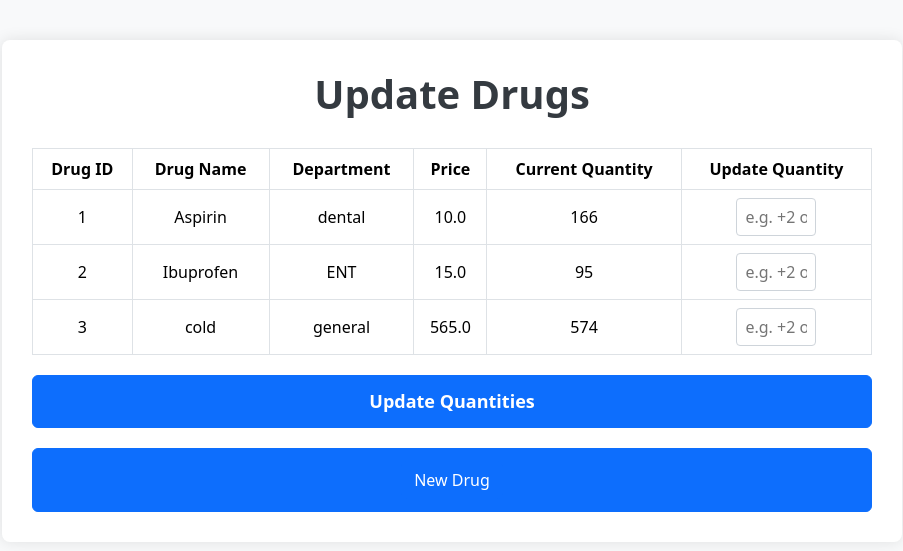
After one commit to vishnu2006034/healthcare, a Flask app: page /updatedrugs in a window 1280 px wide. The commit adds this page. Shown: the top 551 px of the page, without its empty margins (188-1091 px from the left). Run offline with Flask 3, Linux system fonts and the light colour scheme.

Commit message:
drug selcting and updating done

```diff
--- a/app.py
+++ b/app.py
@@ -311,60 +311,76 @@ def drugsreg():
 
 @app.route('/selectdrug', methods=['GET', 'POST'])
 def selectdrug():
-    patient_id = request.args.get('patient_id')
-    drugs = Drugs.query.all()
     if request.method == 'POST':
+        patient_id = request.form.get('patient_id')
+        if not patient_id:
+            flash('Patient ID is required to select drugs.', 'error')
+            return redirect(url_for('medp'))
+        drugs = Drugs.query.all()
         for drug in drugs:
             key = f'quantity_{drug.id}'
             input_value = request.form.get(key, '').strip()
             if input_value:
                 try:
                     if input_value.startswith('+'):
-                        change=int(input_value[1:])
-                        drug.quantity+=change
+                        change = int(input_value[1:])
+                        drug.quantity += change
                     elif input_value.startswith('-'):
                         change = int(input_value[1:])
                         drug.quantity -= change
                     else:
                         drug.quantity = int(input_value)
                 except:
-                    flash('invalid input')
+                    flash('Invalid input for drug quantity.')
+        selected_drugs = request.form.getlist('selected_drugs')
+        if not selected_drugs:
+            flash('Please select at least one drug.', 'error')
+            return redirect(url_for('selectdrug', patient_id=patient_id))
+        try:
+            for drug_id in selected_drugs:
+                drug_history = DrugsHistory(patient_id=patient_id, drugs_id=int(drug_id))
+                db.session.add(drug_history)
+            db.session.commit()
+            flash('Selected drugs added to history successfully.', 'success')
+        except Exception as e:
+            db.session.rollback()
+            flash(f'Error adding drugs to history: {str(e)}', 'error')
+        return redirect(url_for('selectdrug', patient_id=patient_id))
+    else:
+        patient_id = request.args.get('patient_id')
+        if not patient_id:
+            flash('Patient ID is required to select drugs.', 'error')
+            return redirect(url_for('medp'))
+        drug1 = Drugs.query.all()
+        patient = Patient.query.all()
+        return render_template('selectdrug.html', drugs=drug1, patients=patient, patient_id=patient_id)
+
+@app.route('/updatedrugs', methods=['GET', 'POST'])
+def updatedrugs():
+    if request.method == 'POST':
+        drugs = Drugs.query.all()
+        for drug in drugs:
+            key = f'quantity_{drug.id}'
+            input_value = request.form.get(key, '').strip()
+            if input_value:
+                try:
+                    if input_value.startswith('+'):
+                        change = int(input_value[1:])
+                        drug.quantity += change
+                    elif input_value.startswith('-'):
+                        change = int(input_value[1:])
+                        drug.quantity -= change
+                    else:
+                        drug.quantity = int(input_value)
+                except:
+                    flash('Invalid input for drug quantity.')
         db.session.commit()
-        return redirect(url_for('selectdrug'))
-    drug1=Drugs.query.all()
-    patient=Patient.query.all()
+        flash('Drug quantities updated successfully.', 'success')
+        return redirect(url_for('updatedrugs'))
+    else:
+        drug1 = Drugs.query.all()
+        return render_template('updatedrugs.html', drugs=drug1)
 
-    return render_template('selectdrug.html', drugs=drug1, patients=patient, patient_id=patient_id)
-
-from flask_login import login_required, current_user
-
-@app.route('/add_drugs_history', methods=['POST'])
-@login_required
-def add_drugs_history():
-    patient_id = request.form.get('patient_id')
-    selected_drugs = request.form.getlist('selected_drugs')
-    print(f"Received patient_id: {patient_id}")
-    print(f"Received selected_drugs: {selected_drugs}")
-    if not patient_id:
-        flash('Please select a patient.', 'error')
-        return redirect(url_for('selectdrug'))
-    if not selected_drugs:
-        flash('Please select at least one drug.', 'error')
-        return redirect(url_for('selectdrug'))
-    try:
-        # Add entries to DrugsHistory for each selected drug
-        for drug_id in selected_drugs:
-            drug_history = DrugsHistory(patient_id=patient_id, drugs_id=int(drug_id))
-            db.session.add(drug_history)
-            print(f"Added DrugsHistory for drug_id: {drug_id}")
-
-        db.session.commit()
-        flash('Selected drugs added to history successfully.', 'success')
-    except Exception as e:
-        db.session.rollback()
-        print(f"Exception occurred: {str(e)}")
-        flash(f'Error adding drugs to history: {str(e)}', 'error')
-    return redirect(url_for('selectdrug'))
 
 
 @app.route("/logout")
--- a/templates/medpage.html
+++ b/templates/medpage.html
@@ -36,9 +36,12 @@
 </head>
 
 <body>
+    <!-- Removed the Drug button as it requires patient_id to function properly -->
+
     <div class="button-container">
-        <a href="{{ url_for('selectdrug') }}" class="custom-button">Drug</a>
+        <a href="{{ url_for('updatedrugs') }}" class="custom-button">Drug</a>
     </div>
+
     <div class="container-fluid p-4">
         <table class="table table-bordered align-middle shadow-sm">
             <thead class="table-light">
--- /dev/null
+++ b/templates/updatedrugs.html
@@ -0,0 +1,110 @@
+<!DOCTYPE html>
+<html lang="en">
+<head>
+    <meta charset="UTF-8">
+    <title>Update Drugs</title>
+    <link href="https://cdn.jsdelivr.net/npm/bootstrap@5.3.3/dist/css/bootstrap.min.css" rel="stylesheet">
+    <link rel="stylesheet" href="{{ url_for('static', filename='styles.css') }}">
+    <style>
+        body {
+            background-color: #f8f9fa;
+        }
+        .container {
+            max-width: 900px;
+            margin-top: 40px;
+            background: white;
+            padding: 30px;
+            border-radius: 8px;
+            box-shadow: 0 0 15px rgba(0,0,0,0.1);
+        }
+        h1 {
+            margin-bottom: 30px;
+            color: #343a40;
+            font-weight: 700;
+            text-align: center;
+        }
+        table {
+            width: 100%;
+        }
+        th {
+            background-color: #007bff;
+            color: white;
+            text-align: center;
+            padding: 12px;
+        }
+        td {
+            text-align: center;
+            vertical-align: middle;
+            padding: 10px;
+        }
+        input[type="text"] {
+            width: 80px;
+            padding: 6px 8px;
+            border: 1px solid #ced4da;
+            border-radius: 4px;
+            text-align: center;
+        }
+        button.btn-primary {
+            display: block;
+            width: 100%;
+            margin-top: 20px;
+            padding: 12px;
+            font-size: 18px;
+            font-weight: 600;
+            border-radius: 6px;
+        }
+        .flash-message {
+            margin-bottom: 20px;
+            text-align: center;
+            font-weight: 600;
+            color: #155724;
+            background-color: #d4edda;
+            border: 1px solid #c3e6cb;
+            padding: 10px;
+            border-radius: 5px;
+        }
+    </style>
+</head>
+<body>
+    <div class="container">
+        <h1>Update Drugs</h1>
+        {% with messages = get_flashed_messages(with_categories=true) %}
+            {% if messages %}
+                {% for category, message in messages %}
+                    <div class="flash-message {{ category }}">{{ message }}</div>
+                {% endfor %}
+            {% endif %}
+        {% endwith %}
+        <form method="post" action="{{ url_for('updatedrugs') }}">
+            <table class="table table-bordered table-hover">
+                <thead>
+                    <tr>
+                        <th>Drug ID</th>
+                        <th>Drug Name</th>
+                        <th>Department</th>
+                        <th>Price</th>
+                        <th>Current Quantity</th>
+                        <th>Update Quantity</th>
+                    </tr>
+                </thead>
+                <tbody>
+                    {% for drug in drugs %}
+                    <tr>
+                        <td>{{ drug.id }}</td>
+                        <td>{{ drug.name }}</td>
+                        <td>{{ drug.department }}</td>
+                        <td>{{ drug.price }}</td>
+                        <td>{{ drug.quantity }}</td>
+                        <td>
+                            <input type="text" name="quantity_{{ drug.id }}" placeholder="e.g. +2 or -1 or 5">
+                        </td>
+                    </tr>
+                    {% endfor %}
+                </tbody>
+            </table>
+            <button type="submit" class="btn btn-primary">Update Quantities</button>
+            <button class="btn btn-primary"><a href="{{ url_for('drugsreg') }}" class="btn btn-primary">New Drug</a></button>
+        </form>
+    </div>
+</body>
+</html>
```
Also changed, not shown: templates/selectdrug.html (+6 -22 lines), instance/database.db.
